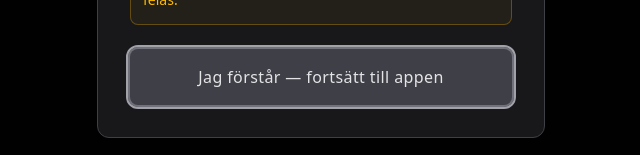
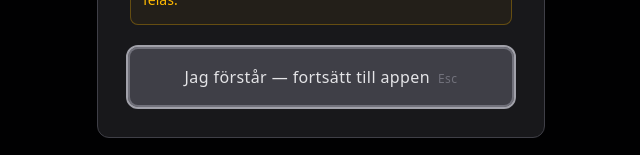
Before and after one commit to affa24ju/migraine-sign, a Next.js app: page / in a window 1280 px wide. Shown: the part 529-684 px from the top of the page, without its empty margins (319-959 px from the left). Built offline with nearby package versions, Linux system fonts and the light colour scheme; no server answers.

Commit message:
Fix: keyboard shortcut till knappen

```diff
--- a/app/page.tsx
+++ b/app/page.tsx
@@ -16,6 +16,11 @@ export default function Home() {
 
   useEffect(() => {
     const handleKeyDown = (e: KeyboardEvent) => {
+      if (e.key === 'Escape' && showModal) {
+        setShowModal(false);
+        return;
+      }
+
       if (e.target instanceof HTMLInputElement || e.target instanceof HTMLButtonElement) return;
 
       if (e.key === 'c' || e.key === 'C') {
@@ -33,7 +38,7 @@ export default function Home() {
 
     window.addEventListener('keydown', handleKeyDown);
     return () => window.removeEventListener('keydown', handleKeyDown);
-  }, []);
+  }, [showModal]);
 
   const handleGestureDetected = useCallback((className: string) => {
     if (className !== 'Ingen gest') {
@@ -83,6 +88,7 @@ export default function Home() {
               autoFocus
             >
               Jag förstår — fortsätt till appen
+              <span className="ml-2 text-zinc-500 text-xs font-normal">Esc</span>
             </button>
           </div>
         </div>
```
